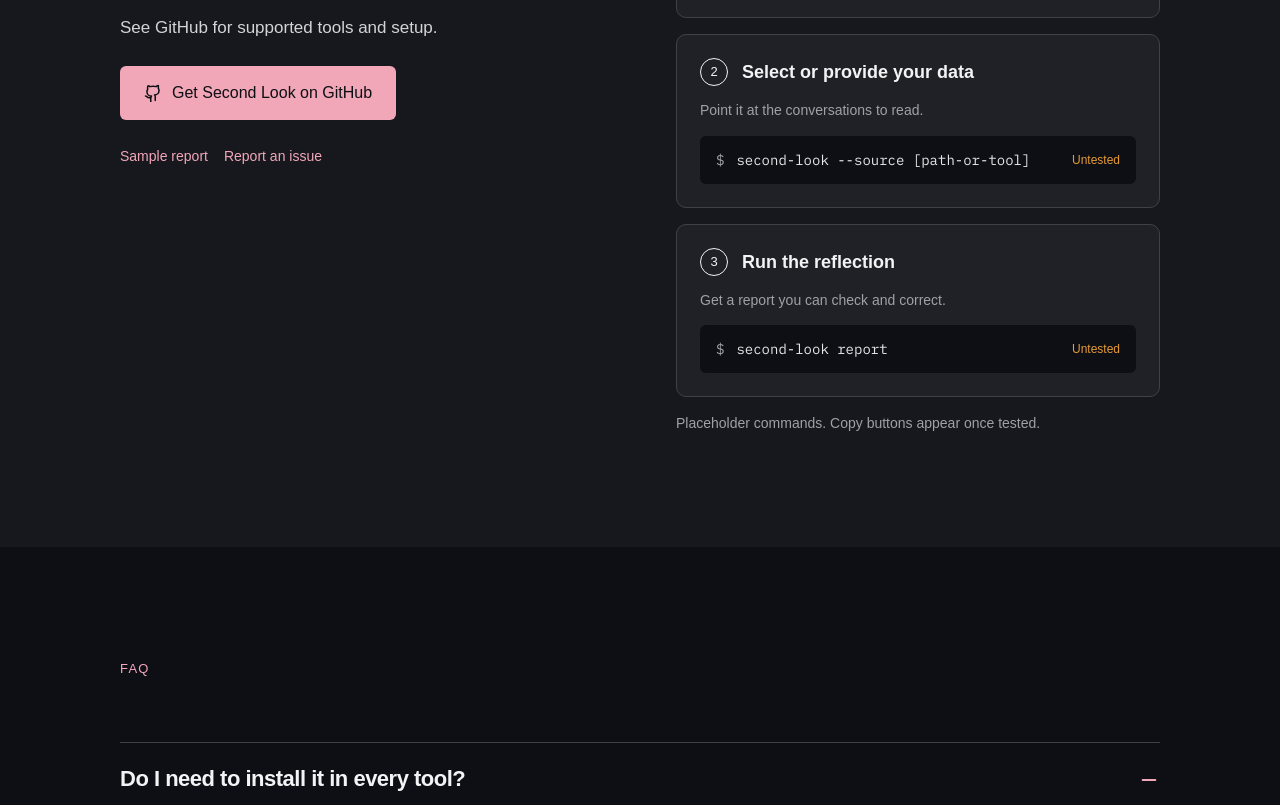
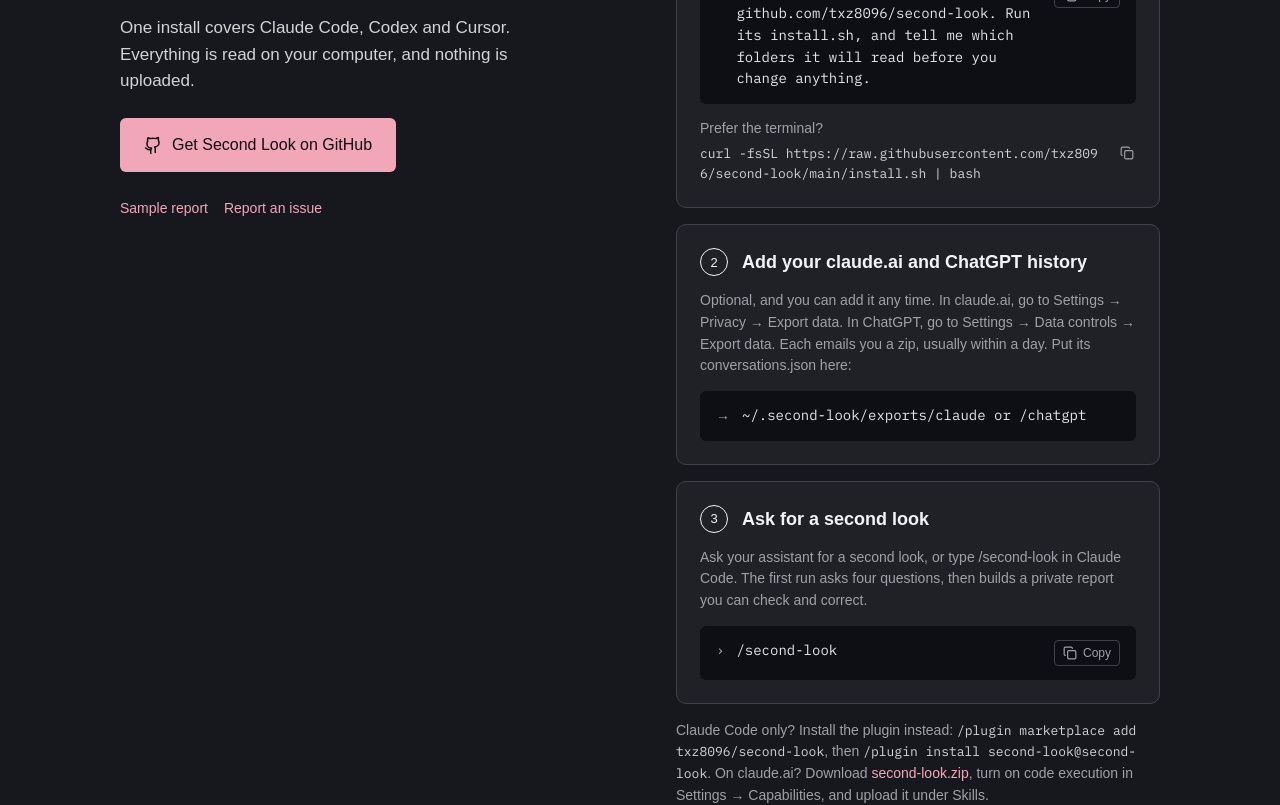
Before and after one commit to txz8096/second-look, a Next.js app: page / in a window 1280 px wide. Shown: the part 6820-7625 px from the top of the page. Built offline with nearby package versions, Linux system fonts and the light colour scheme; a web font is replaced by a local one.

Commit message:
Show the real install steps and update the FAQ on the website
Co-Authored-By: Claude Opus 5.5 <noreply@anthropic.com>

```diff
--- /dev/null
+++ b/src/components/CopyButton.tsx
@@ -0,0 +1,45 @@
+"use client";
+
+import { Check, Copy } from "lucide-react";
+import { useState } from "react";
+
+export function CopyButton({ text, label, compact = false }: { text: string; label: string; compact?: boolean }) {
+  const [copied, setCopied] = useState(false);
+
+  async function copy() {
+    try {
+      await navigator.clipboard.writeText(text);
+      setCopied(true);
+      setTimeout(() => setCopied(false), 1500);
+    } catch {
+      setCopied(false);
+    }
+  }
+
+  const Icon = copied ? Check : Copy;
+
+  if (compact) {
+    return (
+      <button
+        type="button"
+        onClick={copy}
+        aria-label={copied ? "Copied" : label}
+        className="shrink-0 rounded p-0.5 text-text-3 transition-colors hover:text-ink focus-visible:outline-2 focus-visible:outline-accent"
+      >
+        <Icon size={14} aria-hidden="true" />
+      </button>
+    );
+  }
+
+  return (
+    <button
+      type="button"
+      onClick={copy}
+      aria-label={copied ? "Copied" : label}
+      className="inline-flex shrink-0 items-center gap-1.5 rounded border border-rule px-2 py-1 font-mono text-xs text-text-3 transition-colors hover:text-ink focus-visible:outline-2 focus-visible:outline-accent"
+    >
+      <Icon size={14} aria-hidden="true" />
+      {copied ? "Copied" : "Copy"}
+    </button>
+  );
+}
--- a/src/components/Faq.tsx
+++ b/src/components/Faq.tsx
@@ -4,7 +4,7 @@ import { Container, Kicker } from "./ui";
 const faqs = [
   {
     q: "Do I need to install it in every tool?",
-    a: "No. Install it once and it reads Codex and Cursor logs on the same computer too. A review runs only in the tool where you start it, but it reads every tool’s files.",
+    a: "No. The installer puts one copy on your computer and links it into Claude Code, Codex and Cursor, whichever you have. A review runs in the tool where you start it, and it reads every tool’s files from there.",
   },
   {
     q: "Does one report cover all my AI tools?",
@@ -16,11 +16,11 @@ const faqs = [
   },
   {
     q: "What do I need to run it on claude.ai?",
-    a: "Turn on chat search, code execution and memory in Settings, and upload the whole skill folder as a zip. Without chat search or a conversations.json export, habit numbers show as “Not measured” instead of a guess.",
+    a: "Download second-look.zip from the latest GitHub release, turn on code execution, chat search and memory in Settings, and upload the zip under Skills. Without chat search or a conversations.json export, habit numbers show as “Not measured” instead of a guess.",
   },
   {
     q: "What happens the first time I run it?",
-    a: "It asks four short questions: what you build, which areas to watch for new releases, where your standing rules live, and where your skills are. Your answers become a profile you can edit later.",
+    a: "It asks four short questions: what you build, which areas to watch for new releases, where your standing rules live, and where your skills are. Your answers become a profile in ~/.second-look/profile.md that you can edit later.",
   },
   {
     q: "How often should I run it?",
@@ -28,11 +28,11 @@ const faqs = [
   },
   {
     q: "How far back does the yearly view go?",
-    a: "As far as your logs do. Claude Code keeps 30 days by default; claude.ai and ChatGPT count up to the day you export. Each run saves weekly totals, so weeks your tools later delete stay in the trend. The sample report on this page uses made-up data.",
+    a: "As far as your logs do. Claude Code keeps 30 days by default, which is why the installer offers to keep a year. claude.ai and ChatGPT count up to the day you export. Each run saves weekly totals, so weeks your tools later delete stay in the trend. The sample report on this page uses made-up data.",
   },
   {
     q: "How accurate are the findings?",
-    a: "They’re estimates read from the wording of your sessions. Each finding shows its examples and how sure the review is.",
+    a: "They’re estimates read from the wording of your sessions. Each finding shows its examples and how sure the review is (Clear pattern, Likely pattern or Unconfirmed). Before trusting a number, the review spot-checks a sample of its own labels, and you can correct a label at the next review.",
   },
   {
     q: "Where does it run, and is anything uploaded?",
@@ -43,8 +43,12 @@ const faqs = [
     a: "Secrets are removed and prompts trimmed before anything is quoted. Keys, emails and other people’s private details never appear in the report.",
   },
   {
-    q: "Can I correct, edit or delete the report?",
-    a: "Every finding links to its examples, and you can relabel any of them. The report, your profile and history are files in ~/.second-look on your computer, so you can edit or delete them.",
+    q: "Can I edit or delete the report?",
+    a: "Yes. The report, your profile, the review log and your history are plain files in ~/.second-look on your computer. Edit or delete them whenever you like.",
+  },
+  {
+    q: "How do I uninstall it?",
+    a: "Delete ~/.agents/skills/second-look and the second-look links in ~/.claude/skills, ~/.codex/skills and ~/.cursor/skills. Delete ~/.second-look too if you don’t want to keep your reports. If you used the plugin, run /plugin uninstall second-look.",
   },
 ];
 
--- a/src/components/Install.tsx
+++ b/src/components/Install.tsx
@@ -1,29 +1,42 @@
 import { links } from "@/lib/site";
+import type { ReactNode } from "react";
+import { CopyButton } from "./CopyButton";
 import { GithubIcon } from "./Icons";
 import { Container, Kicker, PrimaryButton, SectionHeading } from "./ui";
 
-const steps = [
-  {
-    title: "Install the skill",
-    prereq: "Requires a compatible AI coding assistant. [List to confirm]",
-    command: "git clone https://github.com/[org]/second-look",
-  },
-  {
-    title: "Select or provide your data",
-    prereq: "Point it at the conversations to read.",
-    command: "second-look --source [path-or-tool]",
-  },
-  {
-    title: "Run the reflection",
-    prereq: "Get a report you can check and correct.",
-    command: "second-look report",
-  },
-];
+const INSTALL_PROMPT =
+  "Install second look from github.com/txz8096/second-look. Run its install.sh, and tell me which folders it will read before you change anything.";
+const INSTALL_COMMAND = "curl -fsSL https://raw.githubusercontent.com/txz8096/second-look/main/install.sh | bash";
 
 const secondaryLinks = [
   { label: "Sample report", href: "#sample-report" },
   { label: "Report an issue", href: links.issues },
 ];
+
+function Step({ n, title, prereq, children }: { n: number; title: string; prereq: string; children: ReactNode }) {
+  return (
+    <li className="flex flex-col gap-3.5 rounded-[10px] bg-surface p-6 outline outline-1 -outline-offset-1 outline-rule">
+      <div className="flex items-center gap-3.5">
+        <span className="flex size-7 shrink-0 items-center justify-center rounded-full border border-ink font-mono text-[13px] text-ink">
+          {n}
+        </span>
+        <h3 className="font-body text-lg font-semibold text-ink">{title}</h3>
+      </div>
+      <p className="font-body text-sm leading-[1.55] text-text-3">{prereq}</p>
+      {children}
+    </li>
+  );
+}
+
+function CodeBlock({ prompt, text, copy }: { prompt: string; text: string; copy?: string }) {
+  return (
+    <div className="flex items-start gap-3 rounded-md bg-dark px-4 py-3.5">
+      <span className="font-code text-sm leading-[1.55] text-text-3 select-none">{prompt}</span>
+      <code className="min-w-0 flex-1 font-code text-sm leading-[1.55] break-words text-code">{text}</code>
+      {copy && <CopyButton text={copy} label={`Copy ${copy}`} />}
+    </div>
+  );
+}
 
 export function Install() {
   return (
@@ -32,7 +45,10 @@ export function Install() {
         <div className="flex flex-col items-start gap-6 lg:w-[460px] lg:shrink-0">
           <Kicker>Getting started</Kicker>
           <SectionHeading>Try it on your own conversations.</SectionHeading>
-          <p className="font-body text-[17px] leading-[1.55] text-text-2">See GitHub for supported tools and setup.</p>
+          <p className="font-body text-[17px] leading-[1.55] text-text-2">
+            One install covers Claude Code, Codex and Cursor. Everything is read on your computer, and nothing is
+            uploaded.
+          </p>
           <PrimaryButton href={links.github} className="gap-2.5">
             <GithubIcon size={18} />
             Get Second Look on GitHub
@@ -50,28 +66,49 @@ export function Install() {
 
         <div className="flex w-full min-w-0 flex-col gap-4">
           <ol className="flex flex-col gap-4">
-            {steps.map((step, i) => (
-              <li
-                key={step.title}
-                className="flex flex-col gap-3.5 rounded-[10px] bg-surface p-6 outline outline-1 -outline-offset-1 outline-rule"
-              >
-                <div className="flex items-center gap-3.5">
-                  <span className="flex size-7 shrink-0 items-center justify-center rounded-full border border-ink font-mono text-[13px] text-ink">
-                    {i + 1}
-                  </span>
-                  <h3 className="font-body text-lg font-semibold text-ink">{step.title}</h3>
+            <Step
+              n={1}
+              title="Ask your assistant to install it"
+              prereq="Paste this into Claude Code, Codex, or Cursor. It tells you which folders it will read before it changes anything."
+            >
+              <CodeBlock prompt="›" text={INSTALL_PROMPT} copy={INSTALL_PROMPT} />
+              <div className="flex flex-col gap-1.5">
+                <p className="font-body text-sm text-text-3">Prefer the terminal?</p>
+                <div className="flex items-start gap-3">
+                  <code className="min-w-0 flex-1 font-code text-[13px] leading-[1.55] break-all text-text-2">
+                    {INSTALL_COMMAND}
+                  </code>
+                  <CopyButton text={INSTALL_COMMAND} label="Copy the terminal command" compact />
                 </div>
-                <p className="font-body text-sm leading-[1.55] text-text-3">{step.prereq}</p>
-                <div className="flex items-center gap-3 overflow-x-auto rounded-md bg-dark px-4 py-3.5">
-                  <span className="font-code text-sm text-text-3 select-none">$</span>
-                  <code className="flex-1 font-code text-sm whitespace-nowrap text-code">{step.command}</code>
-                  <span className="shrink-0 font-mono text-xs text-warning">Untested</span>
-                </div>
-              </li>
-            ))}
+              </div>
+            </Step>
+            <Step
+              n={2}
+              title="Add your claude.ai and ChatGPT history"
+              prereq="Optional, and you can add it any time. In claude.ai, go to Settings → Privacy → Export data. In ChatGPT, go to Settings → Data controls → Export data. Each emails you a zip, usually within a day. Put its conversations.json here:"
+            >
+              <CodeBlock prompt="→" text="~/.second-look/exports/claude  or  /chatgpt" />
+            </Step>
+            <Step
+              n={3}
+              title="Ask for a second look"
+              prereq="Ask your assistant for a second look, or type /second-look in Claude Code. The first run asks four questions, then builds a private report you can check and correct."
+            >
+              <CodeBlock prompt="›" text="/second-look" copy="/second-look" />
+            </Step>
           </ol>
           <p className="font-body text-sm leading-[1.55] text-text-3">
-            Placeholder commands. Copy buttons appear once tested.
+            Claude Code only? Install the plugin instead:{" "}
+            <code className="font-code text-[13px] text-text-2">/plugin marketplace add txz8096/second-look</code>, then{" "}
+            <code className="font-code text-[13px] text-text-2">/plugin install second-look@second-look</code>. On
+            claude.ai? Download{" "}
+            <a
+              href={`${links.github}/releases/latest/download/second-look.zip`}
+              className="text-accent underline-offset-4 hover:underline"
+            >
+              second-look.zip
+            </a>
+            , turn on code execution in Settings → Capabilities, and upload it under Skills.
           </p>
         </div>
       </Container>
```
